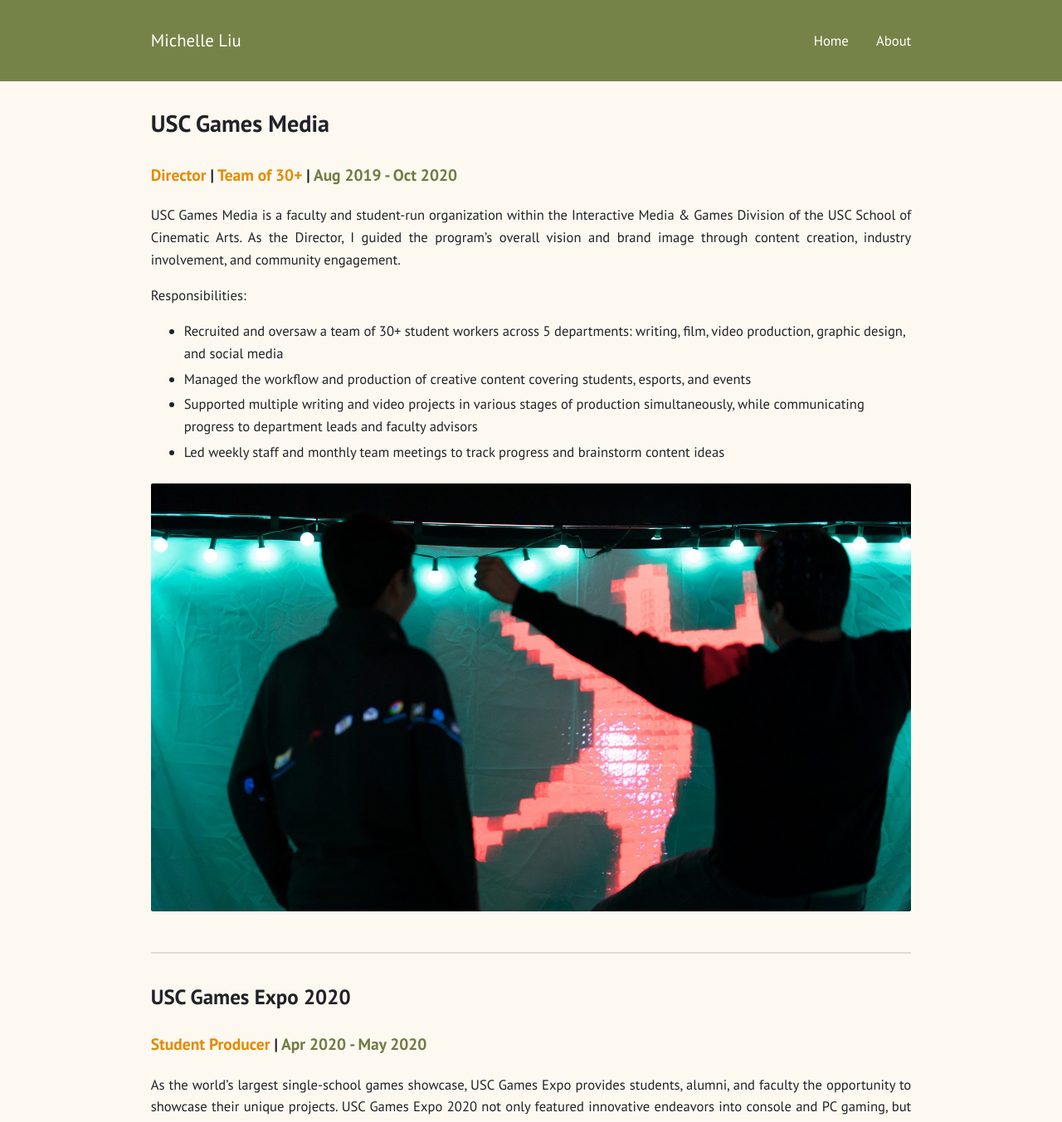
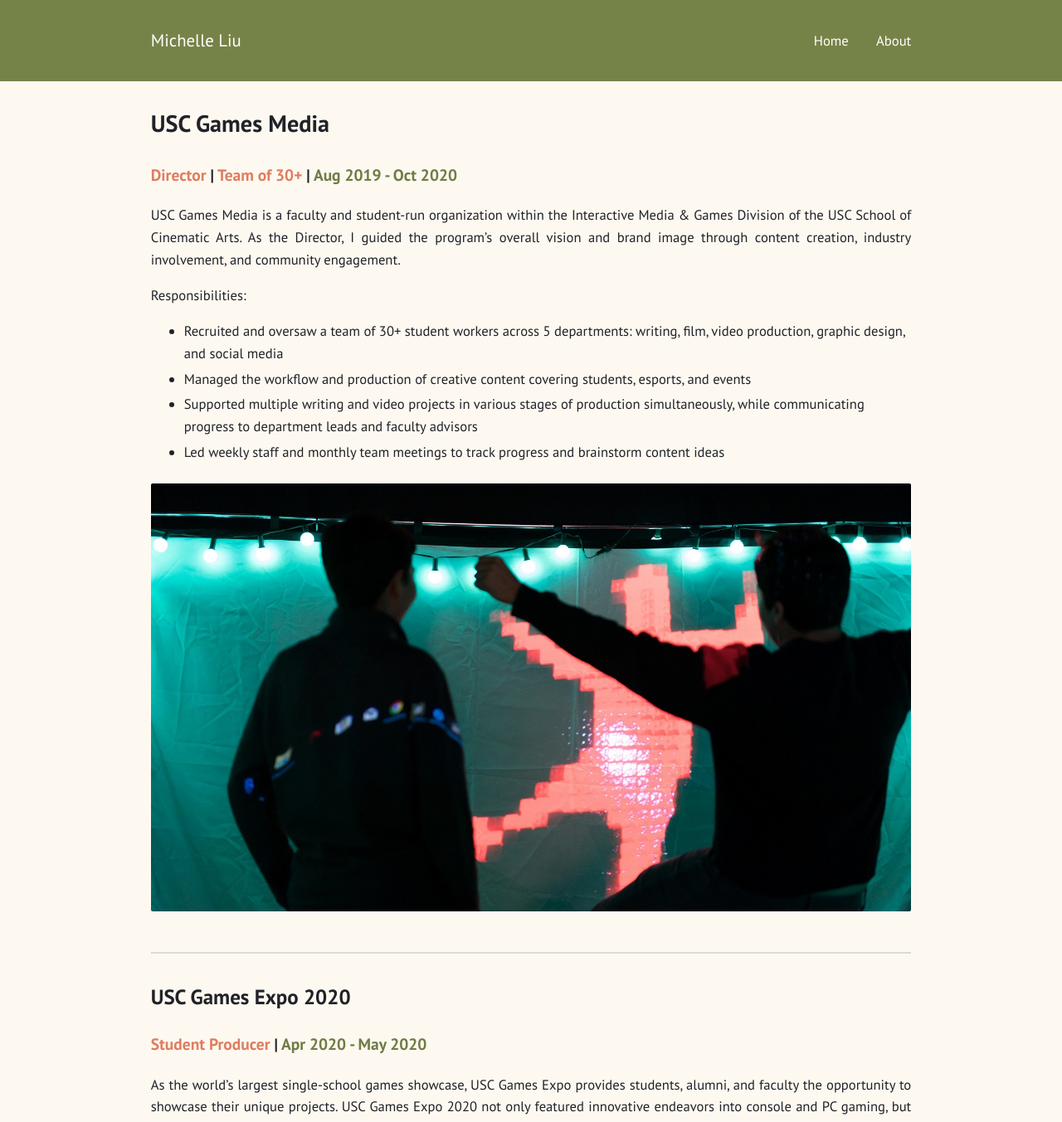
Before and after one commit to KeroMichelle/KeroMichelle.github.io, a Jekyll site: the page built from media.md, in a window 1280 px wide. Shown: the top 1353 px of the page at 83% size. Built offline with Jekyll 4.4.1, drawn with Linux system fonts in a browser that asks for light colours.

Commit message:
Color font update

```diff
--- a/_sass/index.sass
+++ b/_sass/index.sass
@@ -7,7 +7,8 @@ $line-height: 1.6 !default
 $link-color: #707c44 !default
 $link-color-og: #68f !default
 $link-color-green: #558000 !default
-$orange: #e68a00
+$orange: #DF7D60
+// $orange: #e68a00 - pale orange
 // $orange: #E36713 - red orange
 // $green: #558000
 $green: #49702E
```
